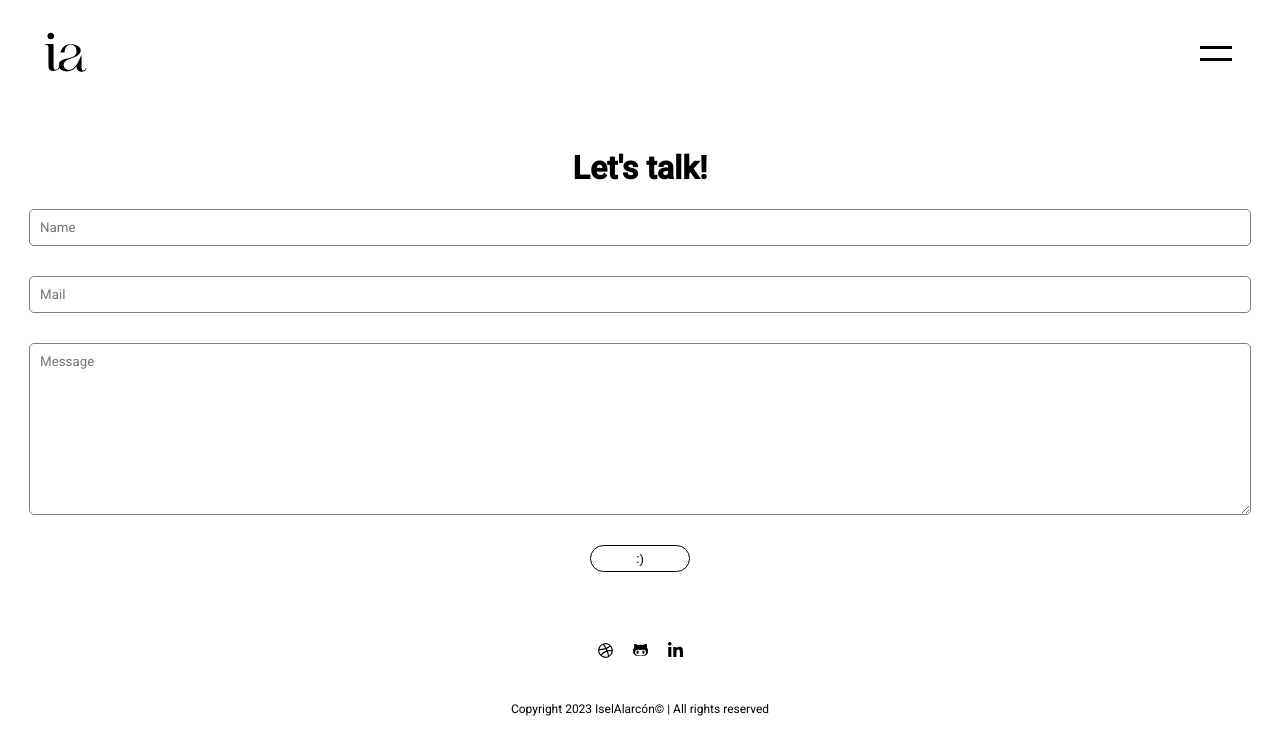
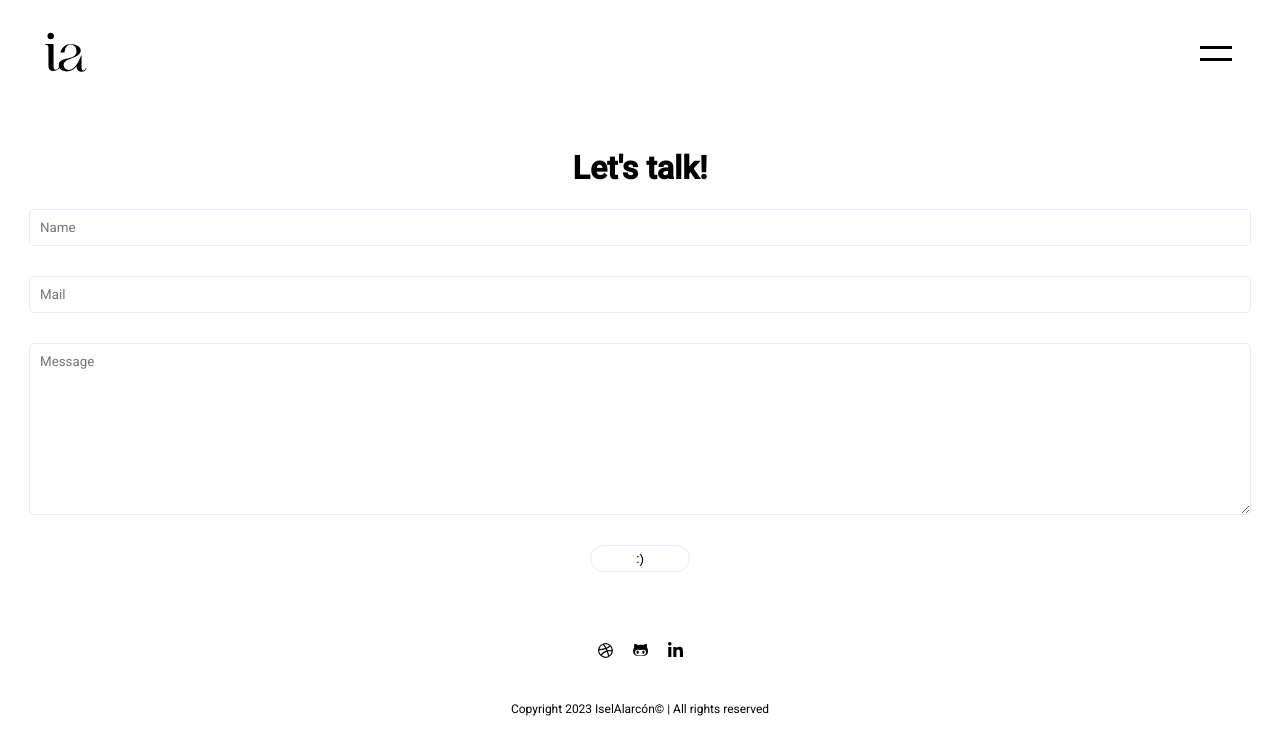
Before and after one commit to Isynopoulos1/iselaweb_v2_reloaded, a React (Create React App) app: page /contact in a window 1280 px wide. Shown: the top 754 px of the page. Built offline with nearby package versions, Linux system fonts and the light colour scheme.

Commit message:
styling the contact form

```diff
--- a/src/components/btnSend/BtnSend.styles.js
+++ b/src/components/btnSend/BtnSend.styles.js
@@ -7,7 +7,7 @@ export const BtnContainer = styled.button`
   padding: 5px;
   font-family: ${fonts.font1}
   text-decoration: none;
-  border: 1px solid black;
+  border: 1px solid  ${colors.test3};
   background-color: white;
   color: black;
   transition: background-color 0.3s ease;
--- a/src/components/pages/contact/Contact.styles.js
+++ b/src/components/pages/contact/Contact.styles.js
@@ -30,13 +30,14 @@ export const FormContainer = styled.form`
 export const InputStyle = styled.input`
   width: 100%;
   text-decoration: none;
-  border: 1px solid gray;
+  border: 1px solid ${colors.test3};
   border-radius: 5px;
   padding: 10px;
   font-family: ${fonts.font1};
+  border: 1px solid ${colors.test3};
 
   &:hover {
-    border: 1px solid ${colors.test3};
+    border: 1px solid gray;
     color: ${colors.test3};
   }
   &:focus {
@@ -47,12 +48,13 @@ export const TextArea = styled.textarea`
   width: 100%;
   border: 1px solid gray;
   text-decoration: none;
-  color: gray;
+  color: ${colors.test3};
+  border: 1px solid ${colors.test3};
   border-radius: 5px;
   padding: 10px;
   font-family: ${fonts.font1};
   &:hover {
-    border: 1px solid ${colors.test3};
+    border: 1px solid gray;
   }
   &:focus {
     outline: none;
--- a/src/components/pages/works/Works.js
+++ b/src/components/pages/works/Works.js
@@ -24,7 +24,7 @@ const Works = () => {
   const handleSearch = e => {
     setSearch(e.target?.value?.toLowerCase());
   };
-
+  console.log(search);
   //main render
   const navigate = useNavigate();
   const filtersList = projects.map(p => p.tags).flat(); // 44 filters with duplicates
--- a/src/components/searchBar/SearchBar.js
+++ b/src/components/searchBar/SearchBar.js
@@ -1,5 +1,4 @@
 import React from "react";
-
 //import Styles
 import { InputContainer } from "../searchBar/SearchBar.styles";
 
```
